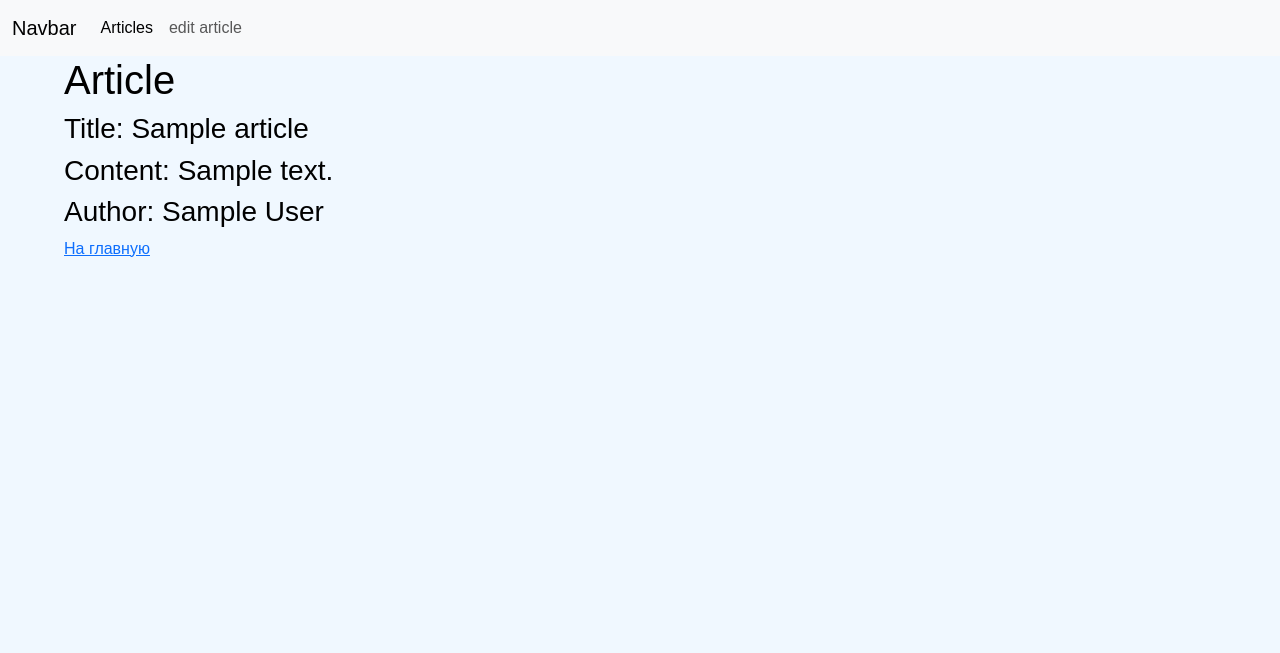
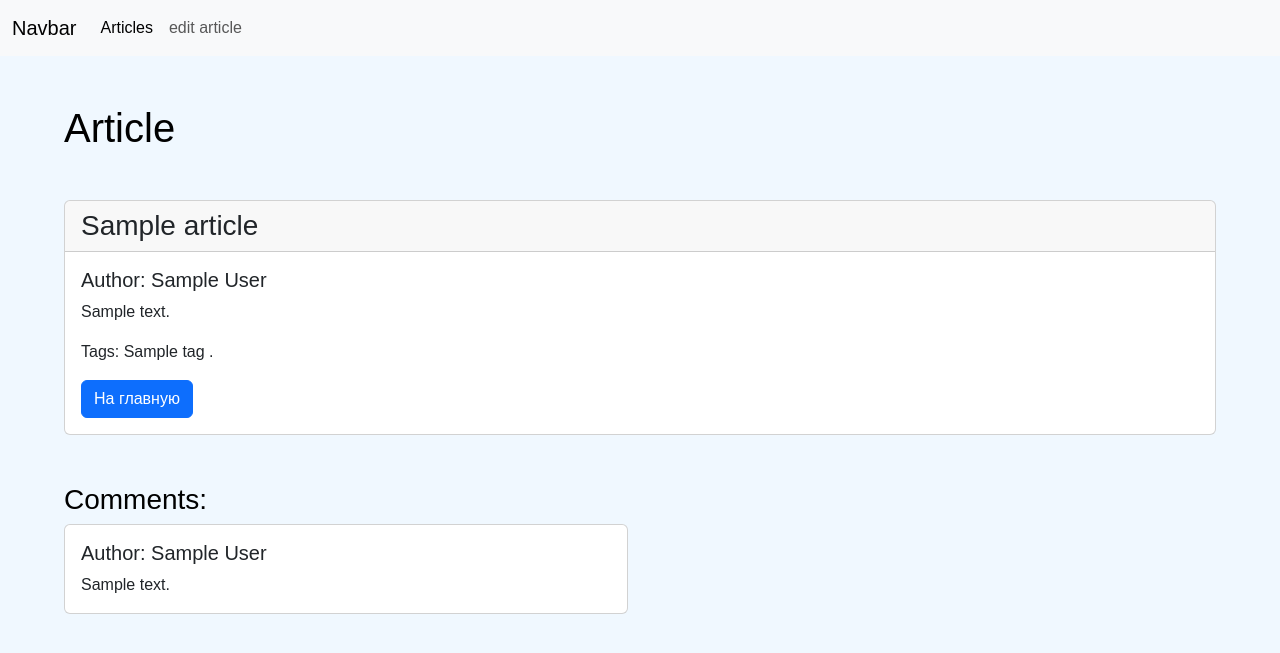
Before and after one commit to AVMoldashev/arrticle_project, a Django app: page /article/1/ in a window 1280 px wide. Shown: the top 653 px of the page. Run offline with Django 5.2, Linux system fonts and the light colour scheme; tables that the repository leaves empty hold one stand-in row (values such as "Sample post").

Commit message:
art view

```diff
--- a/source/webapp/templates/article_view.html
+++ b/source/webapp/templates/article_view.html
@@ -7,12 +7,43 @@
 {% endblock %}
 {% block content %}
 
-    <div class="container">
-        <h1>Article</h1>
-        <h3>Title: {{ article.title }}</h3>
-        <h3>Content: {{ article.content }}</h3>
-        <h3>Author: {{ article.author }}</h3>
-        <p><a href="/">На главную</a></p>
+<div class="container">
+        <h1 class="my-5">Article</h1>
+        <div class="card my-5">
+            <h3 class="card-header">{{ article.title }}</h3>
+            <div class="card-body">
+                <h5 class="card-title">Author: {{ article.author }}</h5>
+                <p class="card-text">{{ article.content }}</p>
+                    {% if article.tags.exists %}
+                        <p class="card-text">
+                            Tags:
+                            {% for tag in article.tags.all %}
+                                {{ tag.name}}
+                                {% if forloop.last %}.
+                                {% else %},
+                                {% endif %}
+                            {% endfor %}
+                        </p>
+                    {% endif %}
+                <a href="/" class="btn btn-primary">На главную</a>
+            </div>
+        </div>
+        <h3 class="#">Comments:</h3>
+        {% for comment in article.comments.all %}
+            <div class="row">
+                <div class="col-sm-6 mb-3 mb-sm-0">
+                    <div class="card">
+                        <div class="card-body">
+                            <h5 class="card-title">Author: {{ comment.author }}</h5>
+                            <p class="card-text">{{ comment.text }}</p>
+
+                        </div>
+                    </div>
+                </div>
+            </div>
+            {% empty %}
+            <p class="card-text">Comment section is empty.</p>
+        {% endfor %}
     </div>
 
 {% endblock %}
```
